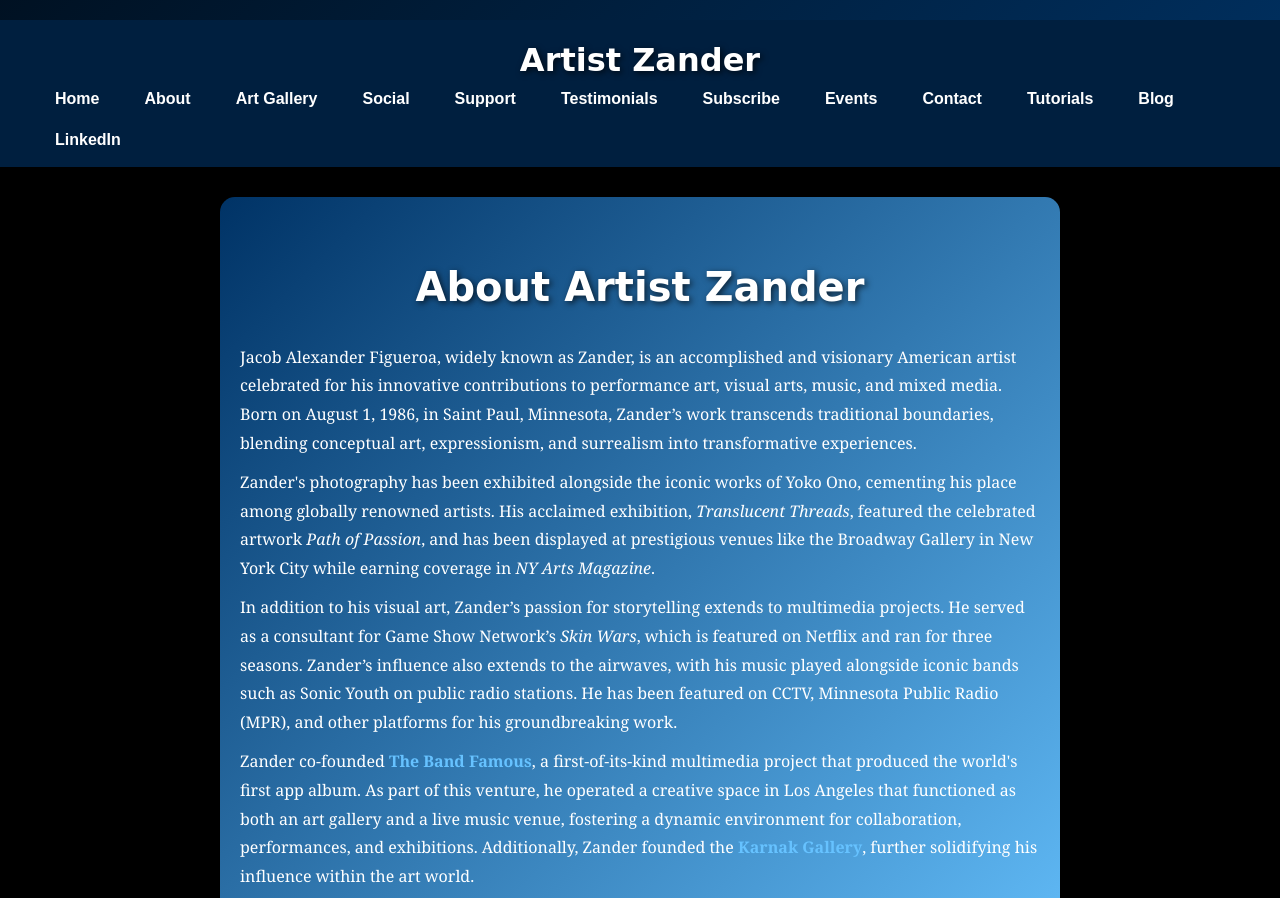
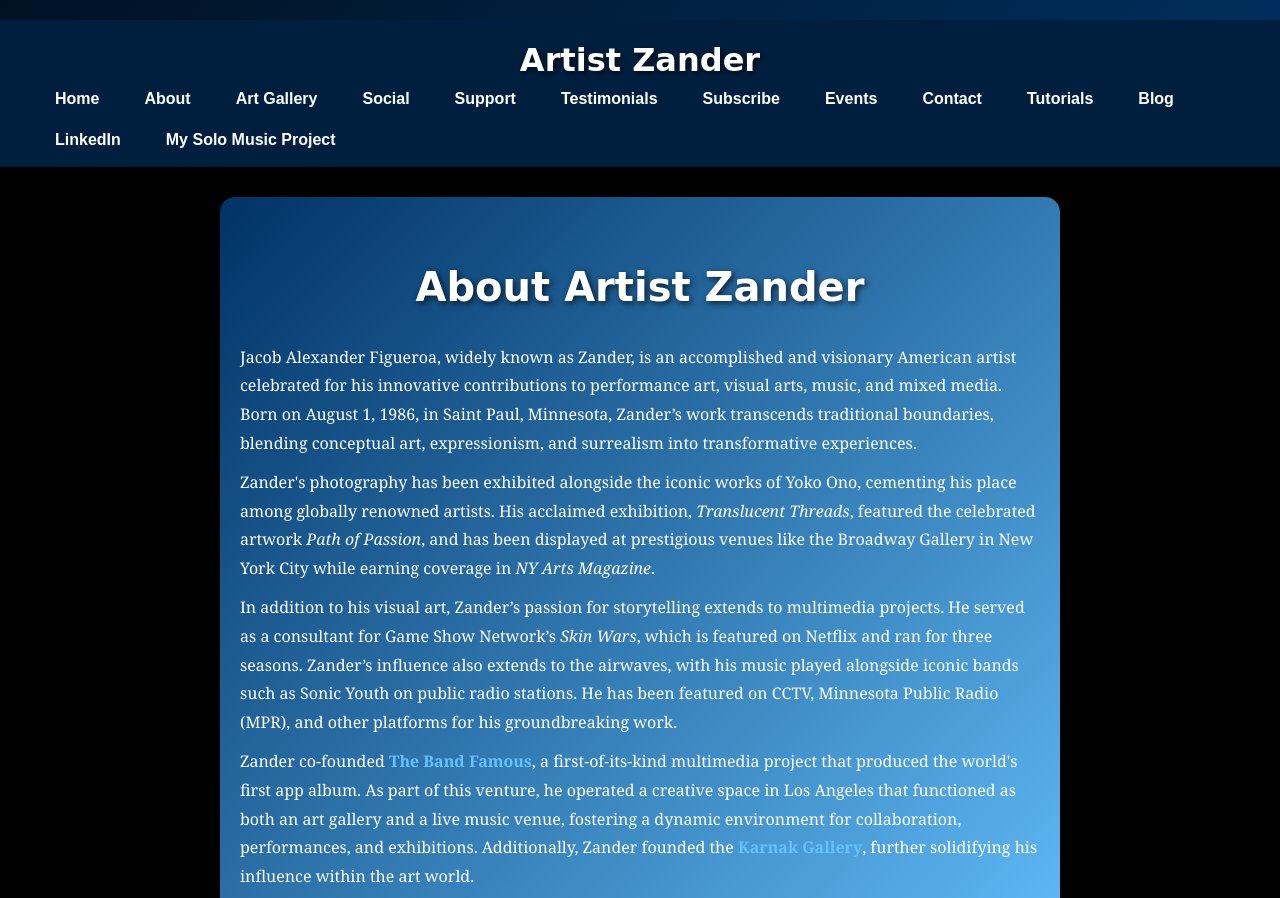
Before and after one commit to Amenhotepthe4th/Zander, a plain HTML site: page index.html in a window 1280 px wide. Shown: the part 960-1858 px from the top of the page. Drawn offline with nearby package versions, Linux system fonts and the light colour scheme; a web font is replaced by a local one.

Commit message:
Update index.html

```diff
--- a/index.html
+++ b/index.html
@@ -41,6 +41,7 @@
             <li><a href="#tutorials">Tutorials</a></li>
             <li><a href="#blog">Blog</a></li>
             <li><a href="https://linkedin.com/in/zandermpls" target="_blank">LinkedIn</a></li>
+             <li><a href="https://amenhotepthe4th.github.io/Precognition/" target="_blank">My Solo Music Project</a></li>
         </ul>
     </nav>
 </header>
```
